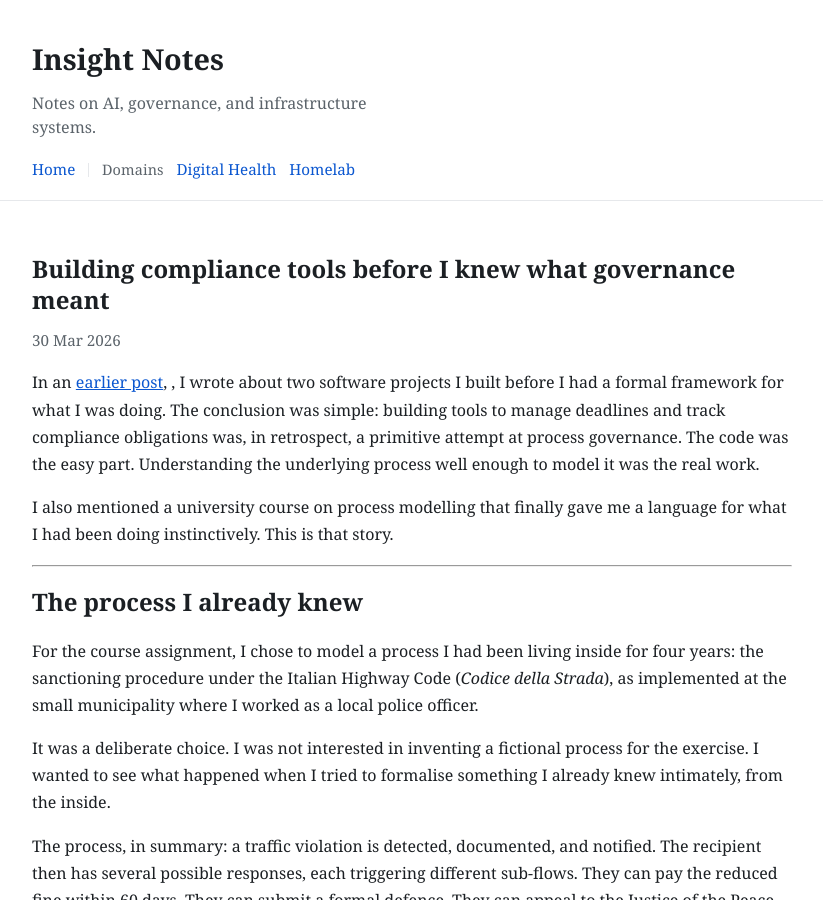
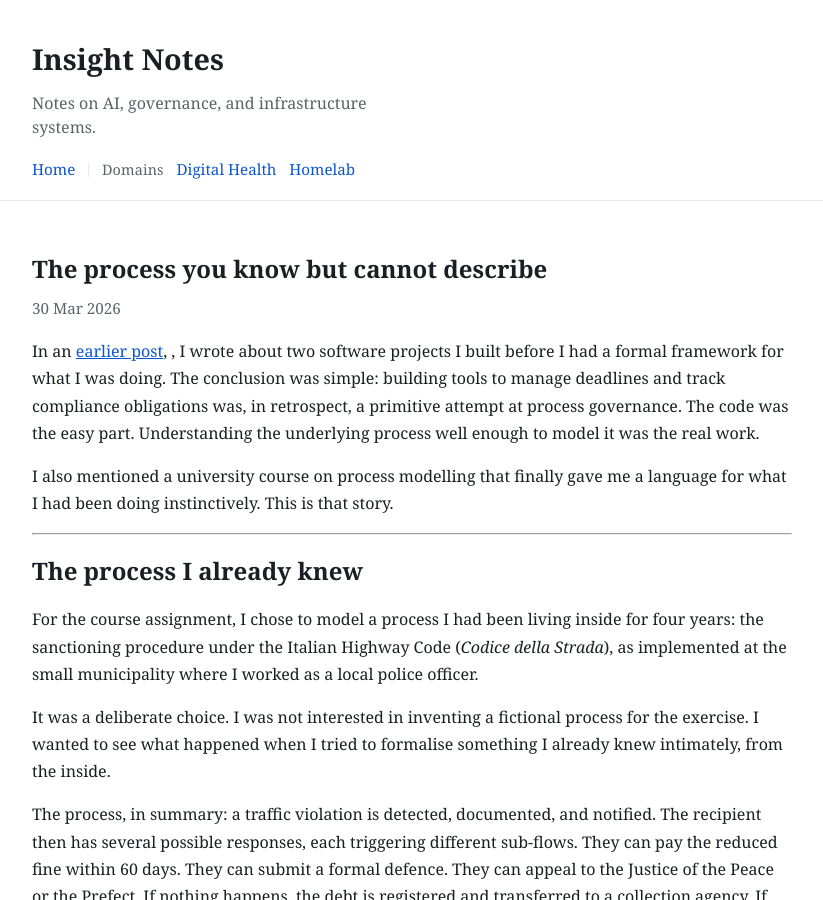
Before and after one commit to ale-saglia/insight, a Jekyll site: the page built from src/general/process-you-know-but-cannot-describe.md, in a window 1280 px wide and 900 px high. Shown: the whole window, without its empty margins (228-1051 px from the left). Built offline with Jekyll 4.4.1, drawn with Linux system fonts in a browser that asks for light colours.

Commit message:
fix(title): update article title for clarity and relevance

```diff
--- a/src/general/process-you-know-but-cannot-describe.md
+++ b/src/general/process-you-know-but-cannot-describe.md
@@ -1,5 +1,5 @@
 ---
-title: "Building compliance tools before I knew what governance meant"
+title: "The process you know but cannot describe"
 date: 2026-03-30
 category: general
 permalink: /general/process-you-know-but-cannot-describe/
```
